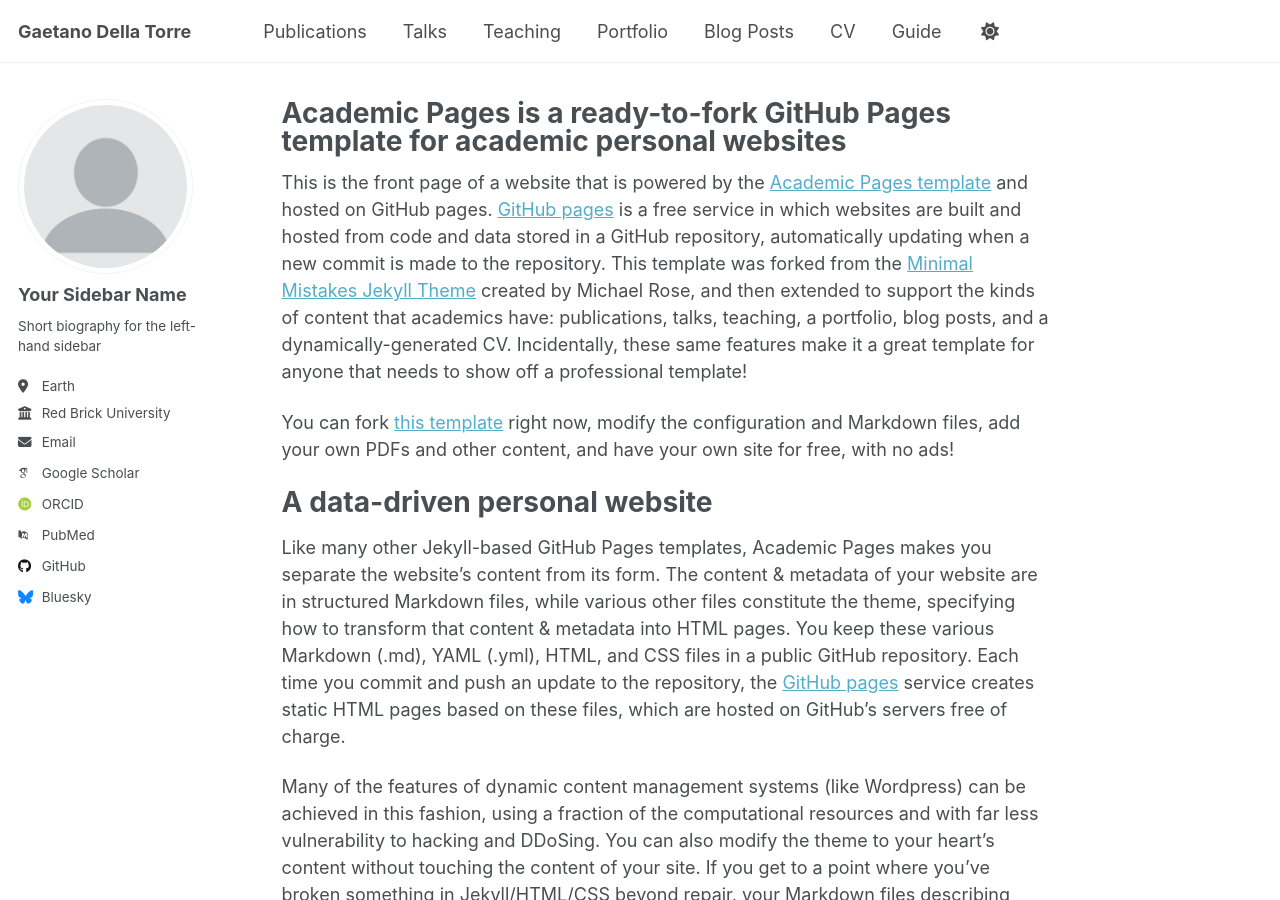
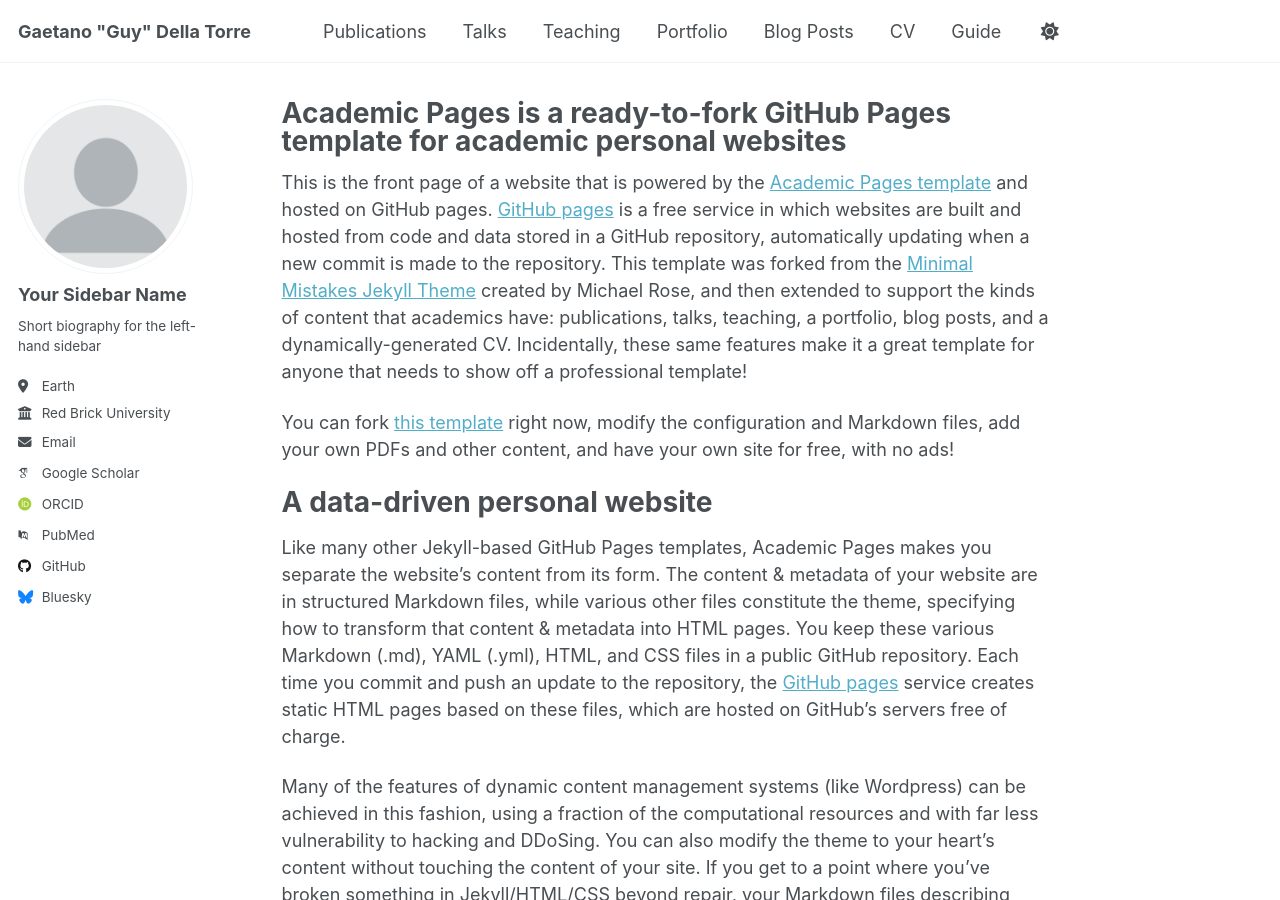
Before and after one commit to gvdellatorre/gvdellatorre, a Jekyll site: the page built from _pages/about.md, in a window 1280 px wide and 900 px high. Built offline with Jekyll 4.4.1, drawn with Linux system fonts in a browser that asks for light colours; some web fonts are replaced; a script that is not in the unit is left out.

Commit message:
Update _config.yml

```diff
--- a/_config.yml
+++ b/_config.yml
@@ -9,7 +9,7 @@
 # Basic Site Settings
 locale                   : "en-US"
 site_theme               : "default" # Currently available options are "default", "air"
-title                    : "Gaetano Della Torre"
+title                    : 'Gaetano "Guy" Della Torre'
 title_separator          : "-"
 name                     : &name "Your Name"
 description              : &description "Your Name's academic portfolio"   # Update this with a general description of your site, this is the default if not overridden by a page
```
